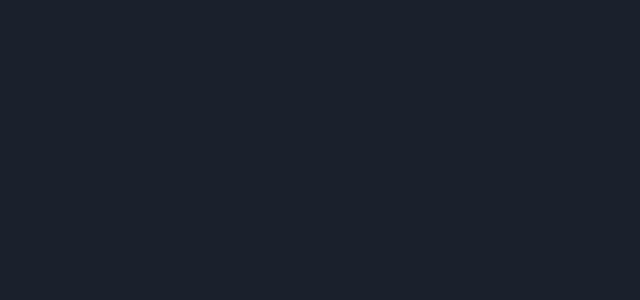
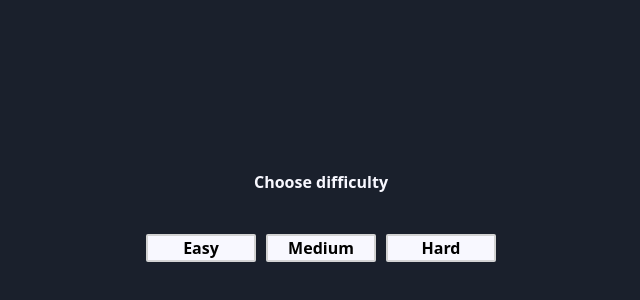
Before and after one commit to Javi2323J/minesweeper, a React (Vite) app in the folder app/: page / in a window 1280 px wide. Shown: the part 184-484 px from the top of the page, without its empty margins (319-959 px from the left). Built offline with nearby package versions, Linux system fonts and the light colour scheme.

Commit message:
setup difficulty selection #1

```diff
--- a/app/index.html
+++ b/app/index.html
@@ -1,5 +1,5 @@
 <!doctype html>
-<html lang="en">
+<html lang="en" class="h-full">
 
 <head>
   <meta charset="UTF-8" />
@@ -8,7 +8,7 @@
 </head>
 
 <body class="w-full h-full bg-[#1A202C]">
-  <div id="root"></div>
+  <div id="root" class="h-full"></div>
   <script type="module" src="/src/main.jsx"></script>
 </body>
 
--- a/app/src/App.jsx
+++ b/app/src/App.jsx
@@ -1,5 +1,36 @@
+import { useState } from 'react'
+
+import Board from './components/Board'
+
 function App() {
-  return <h1></h1>
+  const [diff, setDiff] = useState(null)
+
+  const handleDiffSelected = (event) => {
+    const { id } = event.target
+
+    setDiff(id)
+  }
+
+  return (
+    <main className="w-full h-full flex justify-center items-center">
+      {!diff ?
+        <div className="flex gap-[40px] font-bold flex-col items-center justify-center">
+          <p className="text-[#F8F8FF] ">Choose difficulty</p>
+
+          <div className="flex gap-[10px]">
+            <button id="easy" onClick={handleDiffSelected} className="w-[110px] border-[#D3D3D3] bg-[#F8F8FF] border-2 rounded-[2px] hover:bg-[#D3D3D3]">Easy</button>
+            <button id="medium" onClick={handleDiffSelected} className="w-[110px] border-[#D3D3D3] bg-[#F8F8FF] border-2 rounded-[2px] hover:bg-[#D3D3D3]">Medium</button>
+            <button id="hard" onClick={handleDiffSelected} className="w-[110px] border-[#D3D3D3] bg-[#F8F8FF] border-2 rounded-[2px] hover:bg-[#D3D3D3]">Hard</button>
+          </div>
+        </div>
+        : <div>
+          <Board diff={diff}>
+
+          </Board>
+        </div>
+      }
+    </main>
+  )
 }
 
 export default App
--- /dev/null
+++ b/app/src/components/Board.jsx
@@ -0,0 +1,7 @@
+function Board(props) {
+    const { diff } = props
+
+    return <h1>{diff}</h1>
+}
+
+export default Board
```
Also changed, not shown: app/src/components/Tile.jsx (added).
